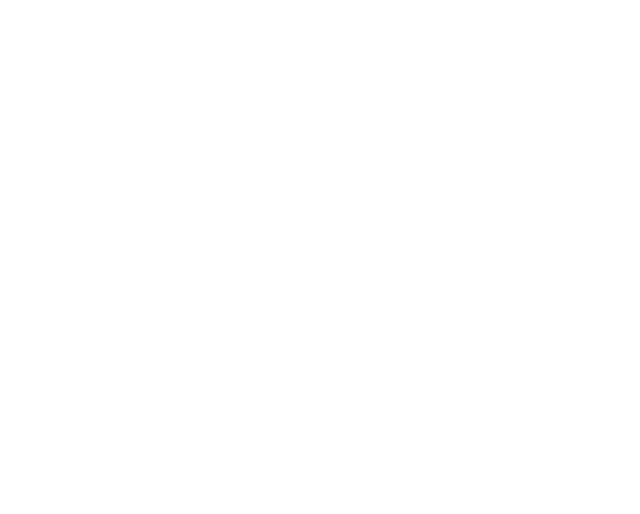
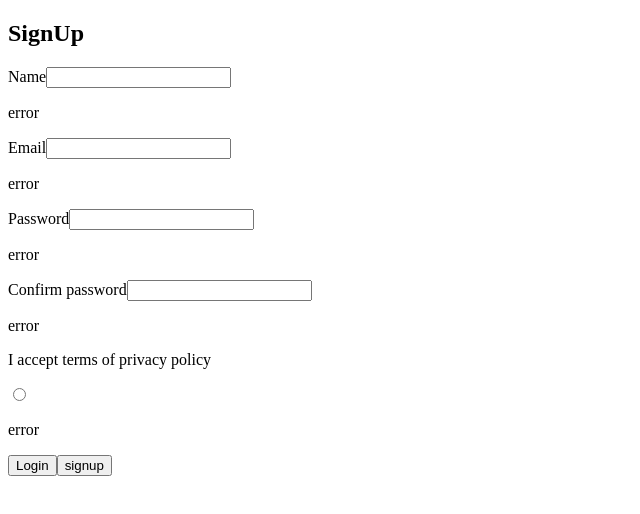
Before and after one commit to erfanbahramnia/authentication, a React (Create React App) app: page / in a window 1280 px wide. Shown: the top 514 px of the page, without its empty margins (0-640 px from the left). Built offline with nearby package versions, Linux system fonts and the light colour scheme.

Commit message:
the jsx structure of SignUp component completed and imported to App component

```diff
--- a/src/App.js
+++ b/src/App.js
@@ -1,8 +1,12 @@
 import React from "react";
+
+// components
+import SignUp from "./components/SignUp";
 
 function App() {
   return (
     <div>
+      <SignUp />
     </div>
   );
 };
--- /dev/null
+++ b/src/components/SignUp.js
@@ -0,0 +1,42 @@
+import React from "react";
+
+const SignUp = () => {
+    return (
+        <div>
+            <h2>SignUp</h2>
+            <form action="#">
+                <div>
+                    <label>Name</label>
+                    <input type="text" name="name" />
+                    <p>error</p>
+                </div>
+                <div>
+                    <label>Email</label>
+                    <input type="email" name="email" />
+                    <p>error</p>
+                </div>
+                <div>
+                    <label>Password</label>
+                    <input type="password" name="pass" />
+                    <p>error</p>
+                </div>
+                <div>
+                    <label>Confirm password</label>
+                    <input type="password" name="confrimPass" />
+                    <p>error</p>
+                </div>
+                <div>
+                    <p>I accept terms of privacy policy</p>
+                    <input type="radio" name="privacyButton" />
+                    <p>error</p>
+                </div>
+            </form>
+            <div>
+                <button>Login</button>
+                <button>signup</button>
+            </div>
+        </div>
+    )
+};
+
+export default SignUp;
```
